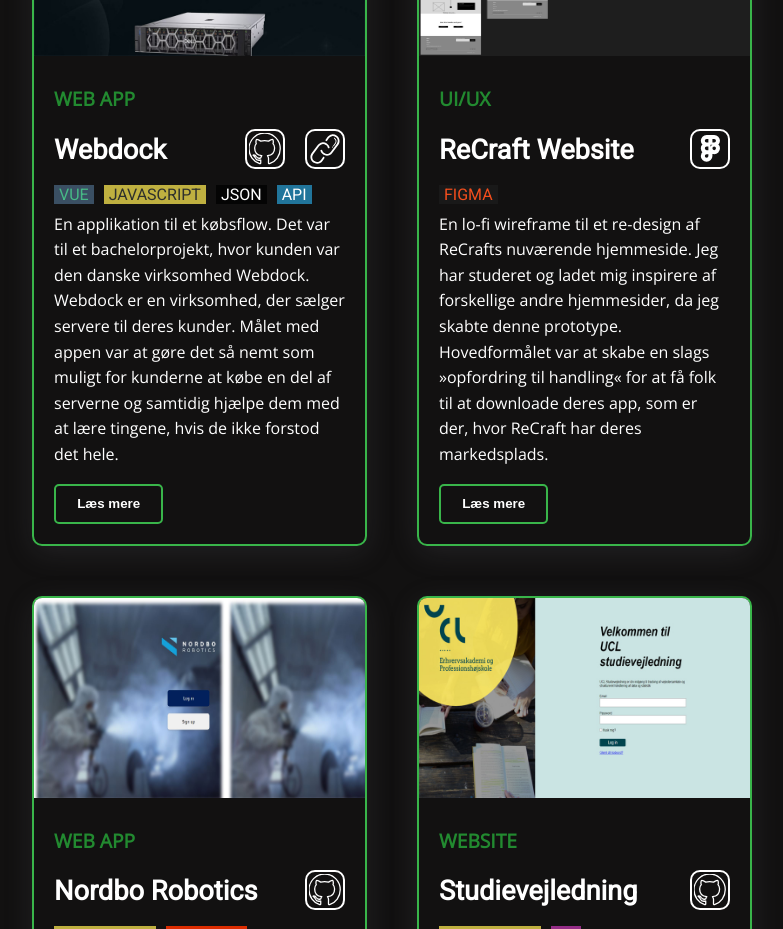
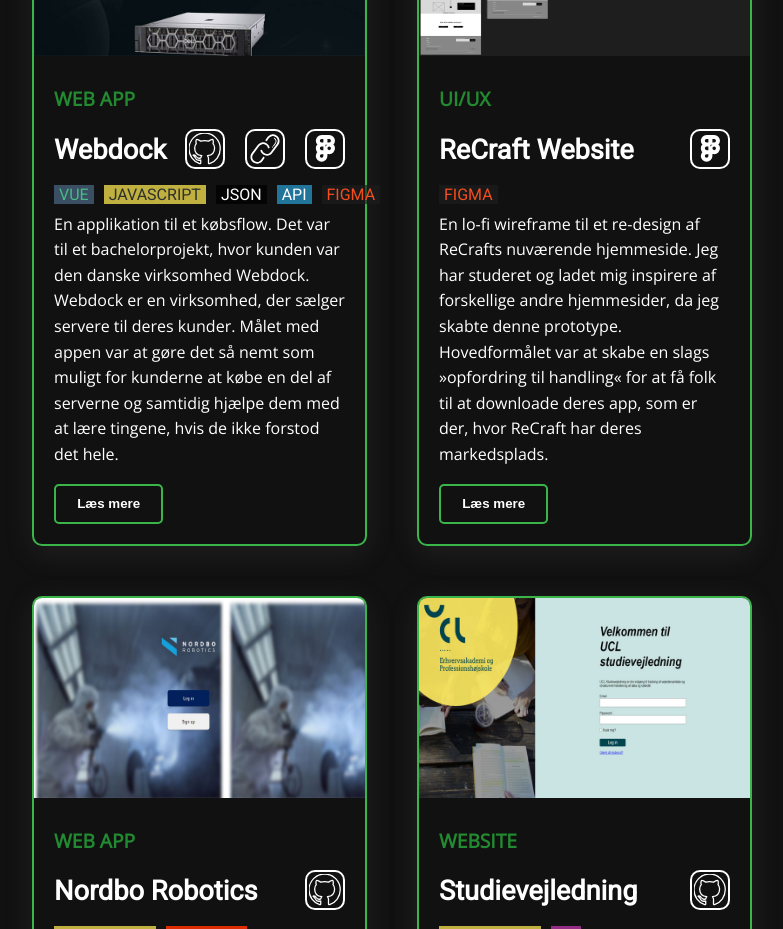
Before and after one commit to sej3686/vue-portfolio, a Vue app: page /projects in a window 1280 px wide. Shown: the part 1800-2729 px from the top of the page, without its empty margins (248-1031 px from the left). Built offline with nearby package versions, Linux system fonts and the light colour scheme.

Commit message:
updated more links to figma

```diff
--- a/src/components/AllProjects/AllProjects.vue
+++ b/src/components/AllProjects/AllProjects.vue
@@ -39,6 +39,7 @@
           id: 'recraft_mobile',
           title: "ReCraft App",
           category: 'UI/UX',
+          figma: 'https://www.figma.com/design/9uqqV8wiOk1EuvsdYKjDAs/App?node-id=0-1&t=D0owKcxtN0a7bvJ1-1',
           image: new URL('@/assets/img/project-recraft.jpg', import.meta.url).href,
           figma: '/',
           languages: ['figma'],
@@ -64,16 +65,17 @@
           title: "Webdock",
           category: 'WEB APP',
           image: new URL('@/assets/img/webdock-2.jpg', import.meta.url).href,
+          figma: 'https://www.figma.com/design/7pRq0LW8Z510eWAnITRLTR/Lo-fi-%26-Hi-fi?node-id=0-1&t=aVPevinUwzmCRWDY-1',
           github: 'https://github.com/jacobdolleris/webdock-bachelor',
           live: 'http://www.bachelor.sej.one/',
-          languages: ['vue', 'javascript', 'json', 'api'],
+          languages: ['vue', 'javascript', 'json', 'api', 'figma'],
         },
         {
           id: 'recraft_website',
           title: "ReCraft Website",
           category: 'UI/UX',
           image: new URL('@/assets/img/recraft-website.jpg', import.meta.url).href,
-          figma: '/',
+          figma: 'https://www.figma.com/design/MpvwcWAah33Of0APP7v9i9/Hjemmeside?node-id=0-1&t=mjsDi9I7pKnej8Fk-1',
           languages: ['figma'],
         },
         {
--- a/src/components/Projects/Projects.vue
+++ b/src/components/Projects/Projects.vue
@@ -74,7 +74,7 @@
           figma: 'https://www.figma.com/design/7pRq0LW8Z510eWAnITRLTR/Lo-fi-%26-Hi-fi?node-id=0-1&t=aVPevinUwzmCRWDY-1',
           github: 'https://github.com/jacobdolleris/webdock-bachelor',
           live: 'http://www.bachelor.sej.one/',
-          languages: ['vue', 'javascript', 'json', 'api'],
+          languages: ['vue', 'javascript', 'json', 'api', 'figma'],
         },
         {
           id: 'recraft_website',
--- a/src/views/ProjectDetailsView.vue
+++ b/src/views/ProjectDetailsView.vue
@@ -170,7 +170,7 @@
           title: "ReCraft App",
           category: 'UI/UX',
           image: new URL('@/assets/img/project-recraft.jpg', import.meta.url).href,
-          figma: '/',
+          figma: 'https://www.figma.com/design/9uqqV8wiOk1EuvsdYKjDAs/App?node-id=0-1&t=D0owKcxtN0a7bvJ1-1'
         },
         {
           id: 'rtid',
@@ -190,6 +190,7 @@
           id: 'wbd',
           title: "Webdock",
           category: 'WEB APP',
+          figma: 'https://www.figma.com/design/7pRq0LW8Z510eWAnITRLTR/Lo-fi-%26-Hi-fi?node-id=0-1&t=aVPevinUwzmCRWDY-1',
           image: new URL('@/assets/img/webdock-2.jpg', import.meta.url).href,
           github: 'https://github.com/jacobdolleris/webdock-bachelor',
           live: 'http://www.bachelor.sej.one/',
@@ -200,7 +201,7 @@
           title: "ReCraft Website",
           category: 'UI/UX',
           image: new URL('@/assets/img/recraft-website.jpg', import.meta.url).href,
-          figma: '/',
+          figma: 'https://www.figma.com/design/MpvwcWAah33Of0APP7v9i9/Hjemmeside?node-id=0-1&t=mjsDi9I7pKnej8Fk-1',
         },
         {
           id: 'nordbo_robotics',
```
